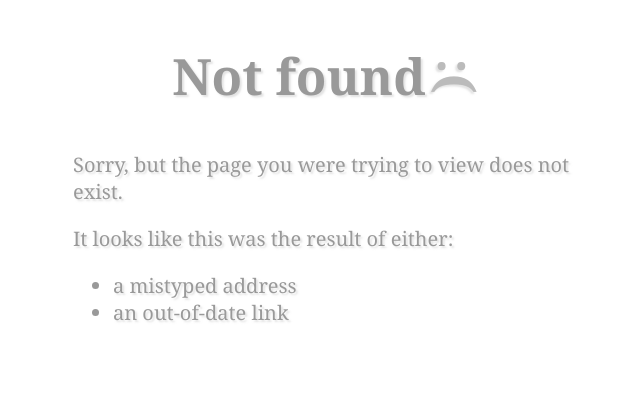
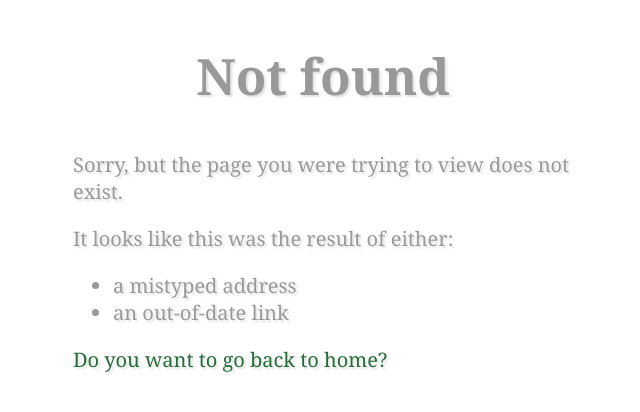
Before and after one commit to survey-monkey-challenge/minesweeper, a Django app: template templates/404.html in a window 1280 px wide. Shown: the top 412 px of the page, without its empty margins (317-957 px from the left). Run offline with Django 3.2, Linux system fonts and the light colour scheme; the template is opened without the code that fills it, so the values that code supplies are empty; some libraries are stand-ins or nearby versions.

Commit message:
Added link back to home in the 404 page

```diff
--- a/templates/404.html
+++ b/templates/404.html
@@ -3,7 +3,6 @@
 <style>
 body { text-align: center;}
 h1 { font-size: 50px; text-align: center }
-  span[frown] { transform: rotate(90deg); display:inline-block; color: #bbb; }
 body { font: 20px Constantia, "Hoefler Text",  "Adobe Caslon Pro", Baskerville, Georgia, Times, serif; color: #999; text-shadow: 2px 2px 2px rgba(200, 200, 200, 0.5); }
 ::-moz-selection{ background:#FF5E99; color:#fff; }
 ::selection { background:#FF5E99; color:#fff; }
@@ -14,7 +13,7 @@
 </style>
 
 <article>
-   <h1>Not found <span frown>:(</span></h1>
+  <h1>Not found</h1>
   <div>
     <p>Sorry, but the page you were trying to view does not exist.</p>
     <p>It looks like this was the result of either:</p>
@@ -23,7 +22,7 @@
       <li>an out-of-date link</li>
     </ul>
   </div>
-
+  <a href="{% url 'game:create' %}">Do you want to go back to home?</a>
 <script>
 var GOOG_FIXURL_LANG = (navigator.language || "").slice(0,2),
 GOOG_FIXURL_SITE = location.host;
```
Lines whose indentation alone changed are shown as unchanged.
